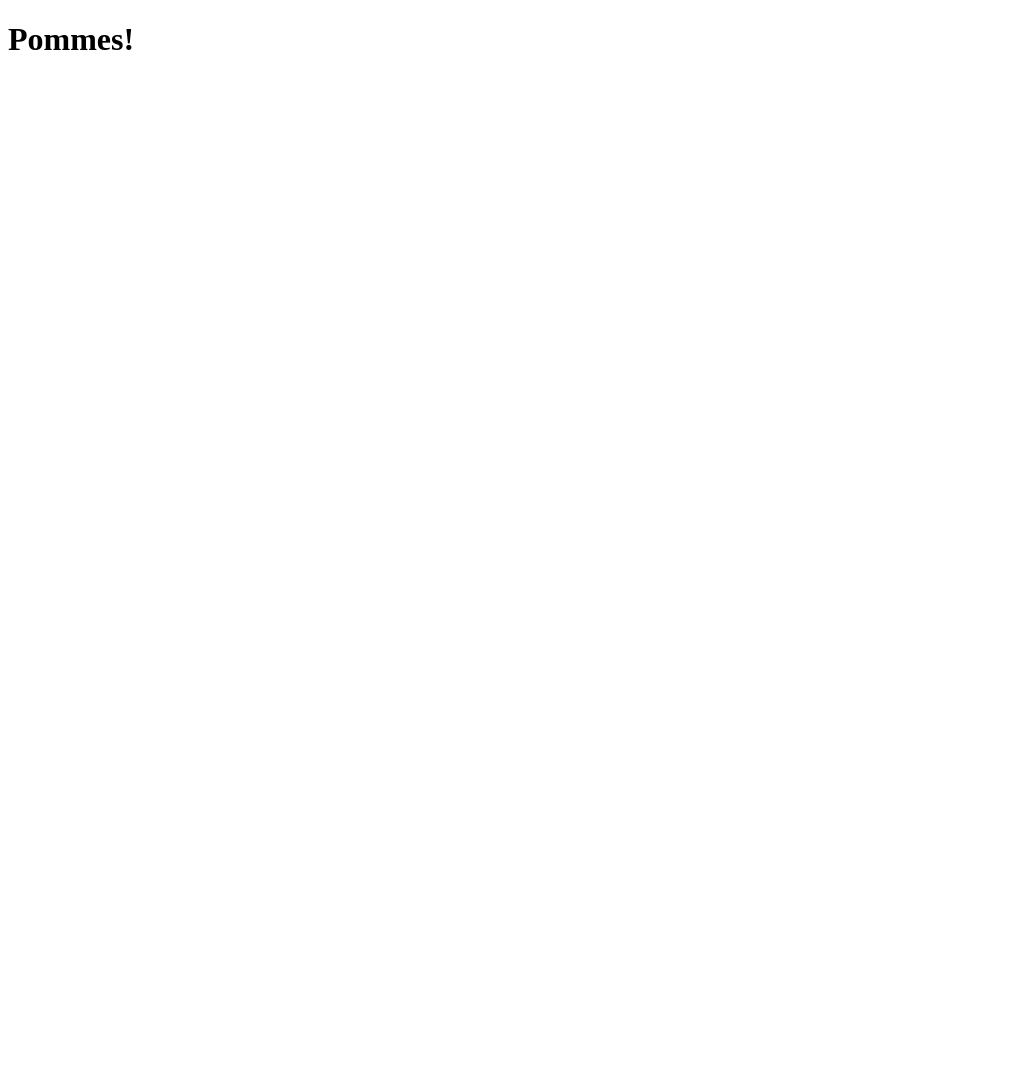
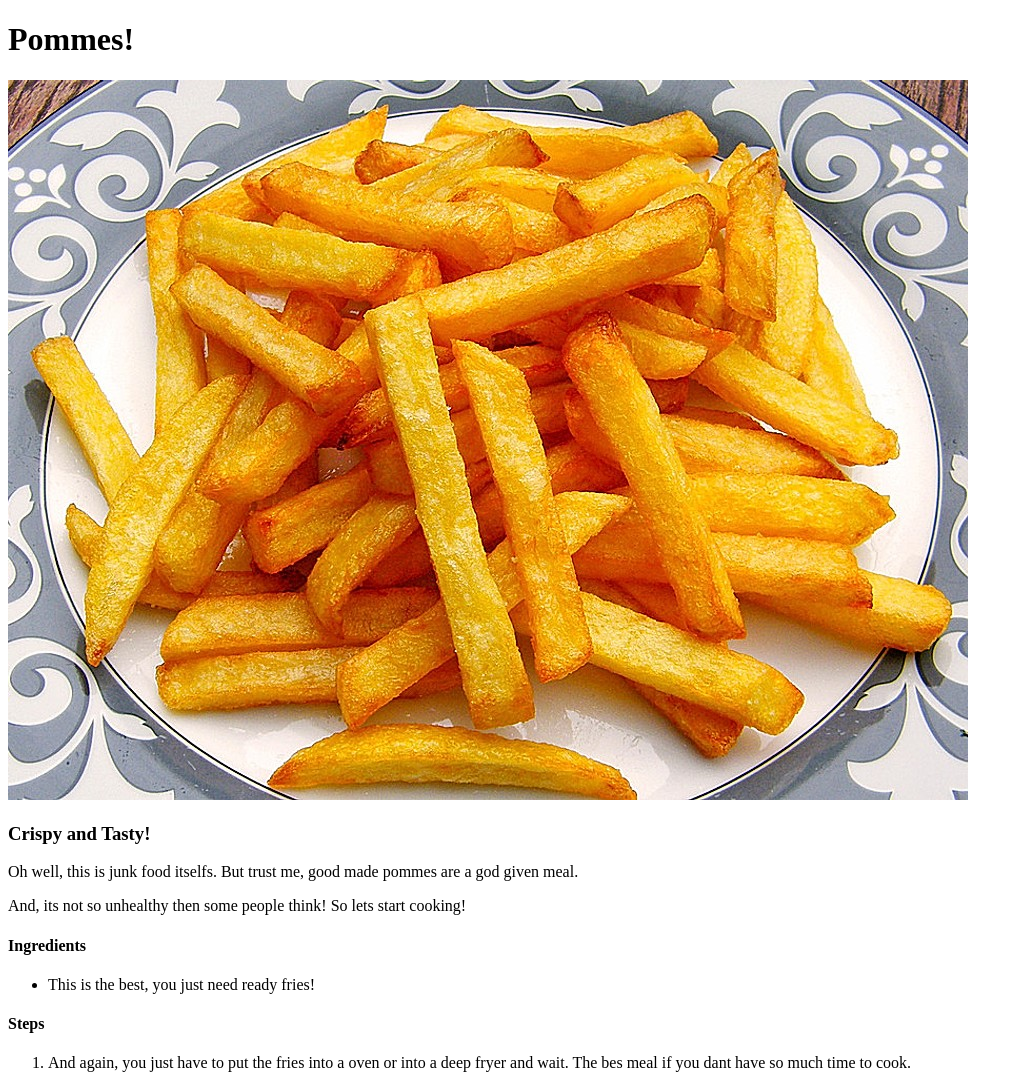
Before and after one commit to jannikt-sys/odin-recipes, a plain HTML site: page recipes/pommes.html in a window 1280 px wide. Shown: the whole page, without its empty margins (0-1023 px from the left). Before the commit the page ends 800 px from the top, so only its background shows below. Drawn offline with Linux system fonts and the light colour scheme.

Commit message:
Add headings, lists and images to the second page and finish this page. Add a heading to the pizza unsorted list

```diff
--- a/recipes/pommes.html
+++ b/recipes/pommes.html
@@ -7,6 +7,25 @@
 
     <body>
         <h1>Pommes!</h1>
+        <img src="../img/pommes.jpg" alt="perfect pommes!">
+        <h3>Crispy and Tasty!</h3>
+
+        <p>Oh well, this is junk food itselfs. But trust me, good made pommes are a god given meal.</p>
+        <p>And, its not so unhealthy then some people think! So lets start cooking!</p>
+
+        <h4>Ingredients</h4>
+
+        <ul>
+            <li>This is the best, you just need ready fries!</li>
+        </ul>
+
+        <h4>Steps</h4>
+
+        <ol>
+            <li>And again, you just have to put the fries into a oven or
+                into a deep fryer and wait. The bes meal if you dant have so much time to cook.
+            </li>
+        </ol>
     </body>
 
 
```
Also changed, not shown: recipes/pizza.html (+2 -0 lines), img/pommes.jpg (added).
